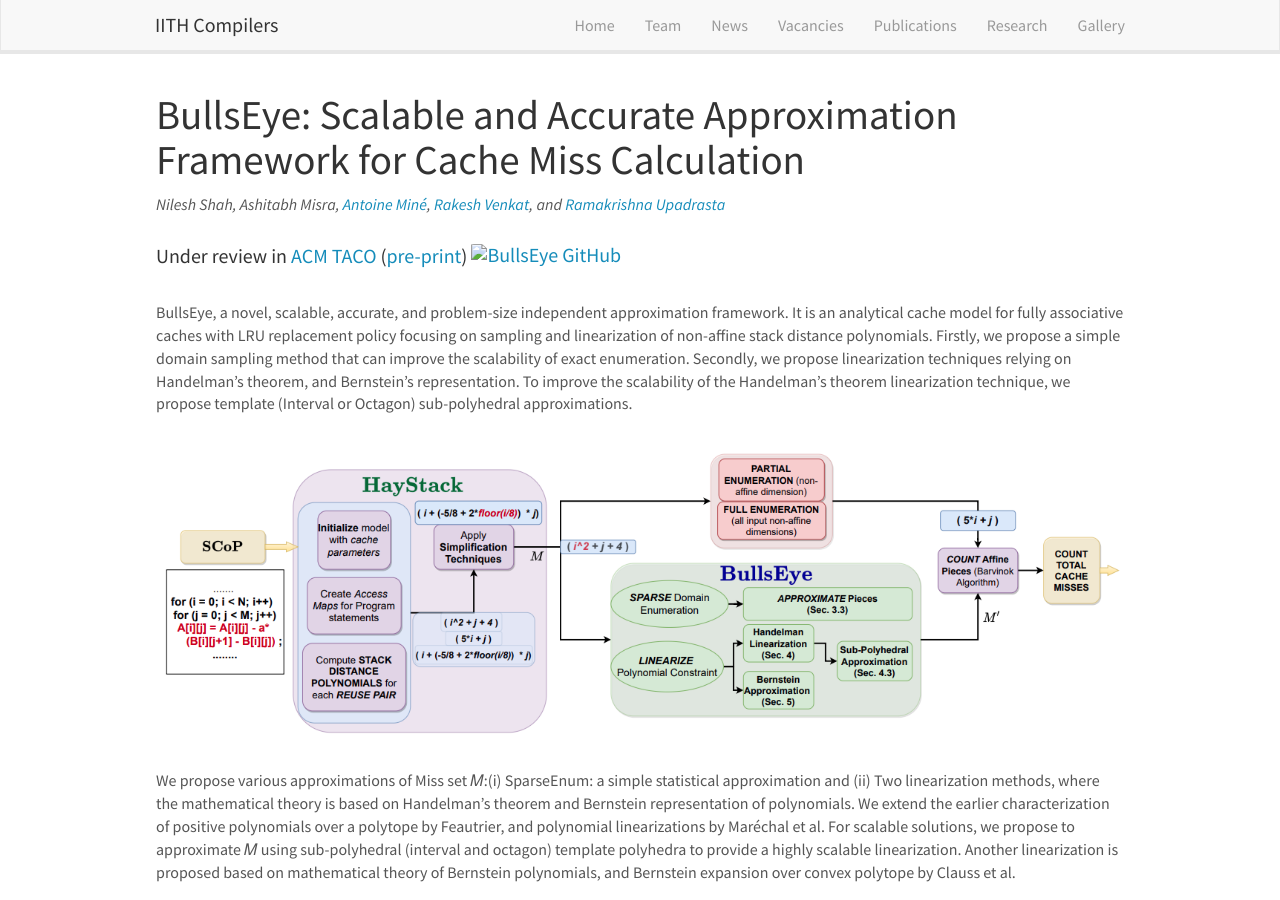
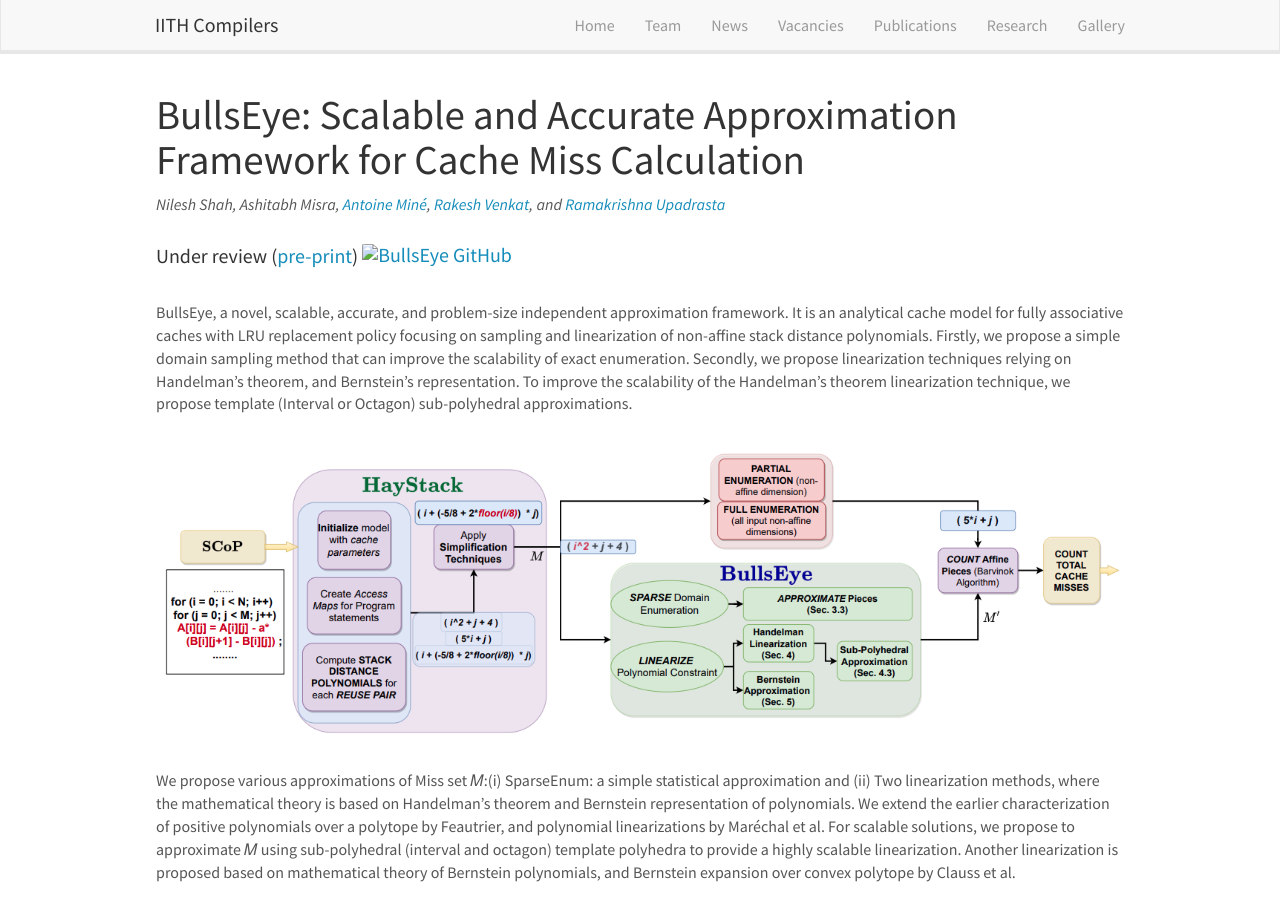
Before and after one commit to utpalbora/compilers.cse.iith.ac.in, a Jekyll site: the page built from _pages/bullseye.md, in a window 1280 px wide and 900 px high. Built offline with Jekyll 4.4.1, drawn with Linux system fonts in a browser that asks for light colours; nearby versions of some CDN libraries.

Commit message:
Update bullsye page (#54)
* Added BullsEye page

* Updated Bullseye page

* Removed youtube icon

* Updated page

* Update paragraph

* Removed publication

* Updated page

* Upated info

Co-authored-by: S. VenkataKeerthy <31350914+svkeerthy@users.noreply.github.com>

```diff
--- a/_pages/bullseye.md
+++ b/_pages/bullseye.md
@@ -8,8 +8,8 @@ permalink: /projects/bullseye/
 
 # BullsEye: Scalable and Accurate Approximation Framework for Cache Miss Calculation
 *Nilesh Shah, Ashitabh Misra, [Antoine Miné](https://www-apr.lip6.fr/~mine/){:target="_blank"}, [Rakesh Venkat](https://www.iith.ac.in/~rakeshvenkat/){:target="_blank"}, and [Ramakrishna Upadrasta](https://www.iith.ac.in/~ramakrishna){:target="_blank"}*
-#### Under review in [ACM TACO](https://dl.acm.org/journal/taco){:target="_blank"} ([pre-print](https://arxiv.org/abs/XXXX){:target="_blank"}) <a href="https://github.com/IITH-Compilers/bullseye" target="_blank"> <img  class="dp-img" alt="BullsEye GitHub" src="https://github.githubassets.com/favicons/favicon.svg" width="23px" height="23px"></a>
 
+#### Under review ([pre-print](https://arxiv.org/abs/XXXX){:target="_blank"}) <a href="https://github.com/IITH-Compilers/bullseye" target="_blank"> <img  class="dp-img" alt="BullsEye GitHub" src="https://github.githubassets.com/favicons/favicon.svg" width="23px" height="23px"></a>
 
 BullsEye, a novel, scalable, accurate, and problem-size independent approximation framework.
 It is an analytical cache model for fully associative caches with LRU replacement policy focusing on sampling
```
